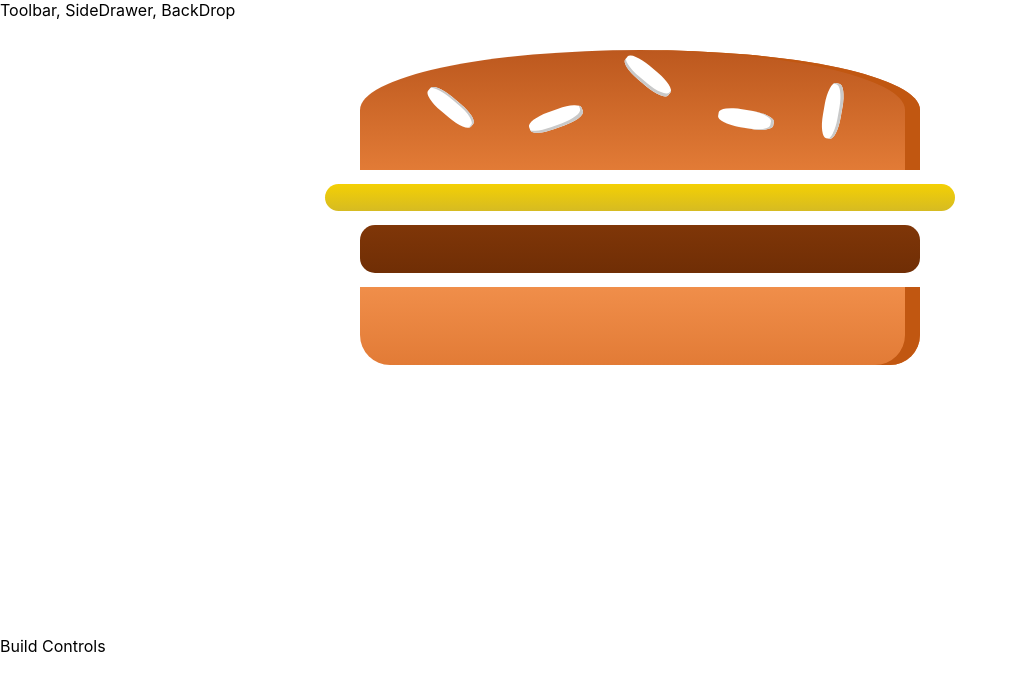
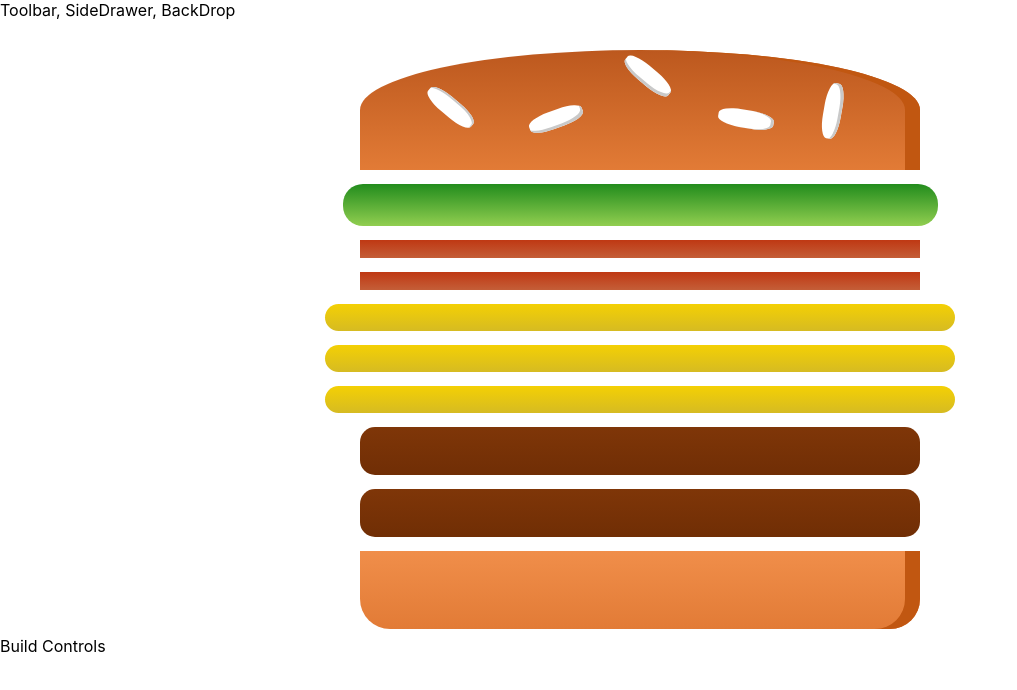
Before and after one commit to Mayankipsa/burger-builder, a React (Create React App) app: page / in a window 1280 px wide. Shown: the top 690 px of the page, without its empty margins (0-1017 px from the left). Built offline with nearby package versions, Linux system fonts and the light colour scheme.

Commit message:
129. Outputting Burger Ingredients Dynamically

```diff
--- a/src/components/Burger/Burger.js
+++ b/src/components/Burger/Burger.js
@@ -3,11 +3,17 @@
 import BurgerIngredient from "./BurgerIngredient/BurgerIngredient";
 
 const burger = (props) => {
+    const transformedIngredients = Object.keys(props.ingredients)
+        .map(igKey => {
+            return [...Array(props.ingredients[igKey])].map((_, i) => {
+                return < BurgerIngredient key={igKey + i} type={igKey} />;
+            });
+        });
+
     return (
         <div className={styles.Burger}>
             <BurgerIngredient type="bread-top"></BurgerIngredient>
-            <BurgerIngredient type="cheese"></BurgerIngredient>
-            <BurgerIngredient type="meat"></BurgerIngredient>
+            {transformedIngredients}
             <BurgerIngredient type="bread-bottom"></BurgerIngredient>
         </div>
     );
--- a/src/containers/BurgerBuilder/BurgerBuilder.js
+++ b/src/containers/BurgerBuilder/BurgerBuilder.js
@@ -3,10 +3,22 @@
 import Burger from '../../components/Burger/Burger';
 
 class BurgerBuilder extends Component {
+    //     constructor(props) {
+    // super(props);
+    // this.state={...}
+    //     }
+    state = {
+        ingredients: {
+            salad: 1,
+            bacon: 2,
+            cheese: 3,
+            meat: 2
+        }
+    };
     render() {
         return (
             <Auxillary>
-                <Burger></Burger>
+                <Burger ingredients={this.state.ingredients}></Burger>
                 <div>Build Controls</div>
             </Auxillary>
         );
```
